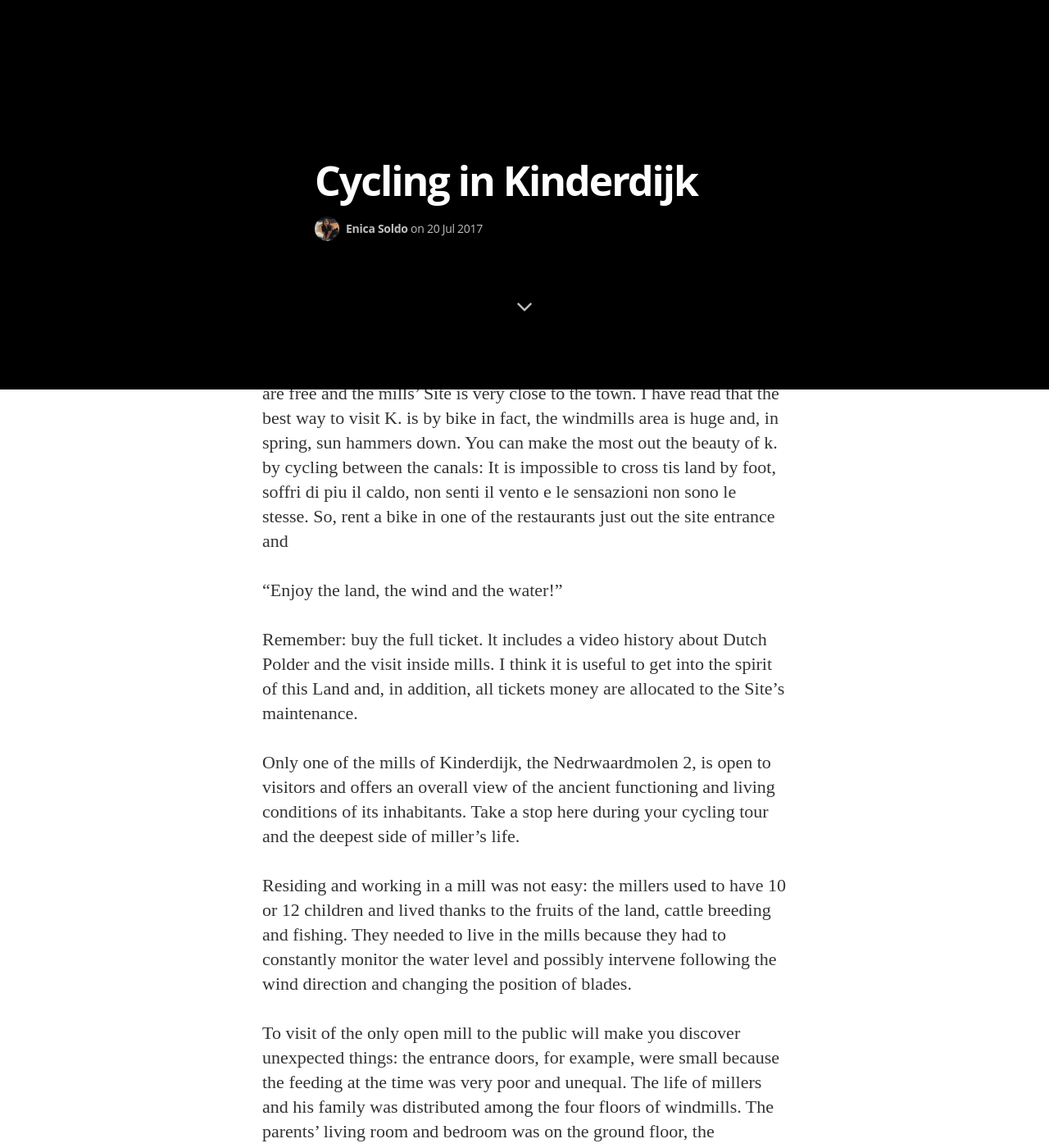
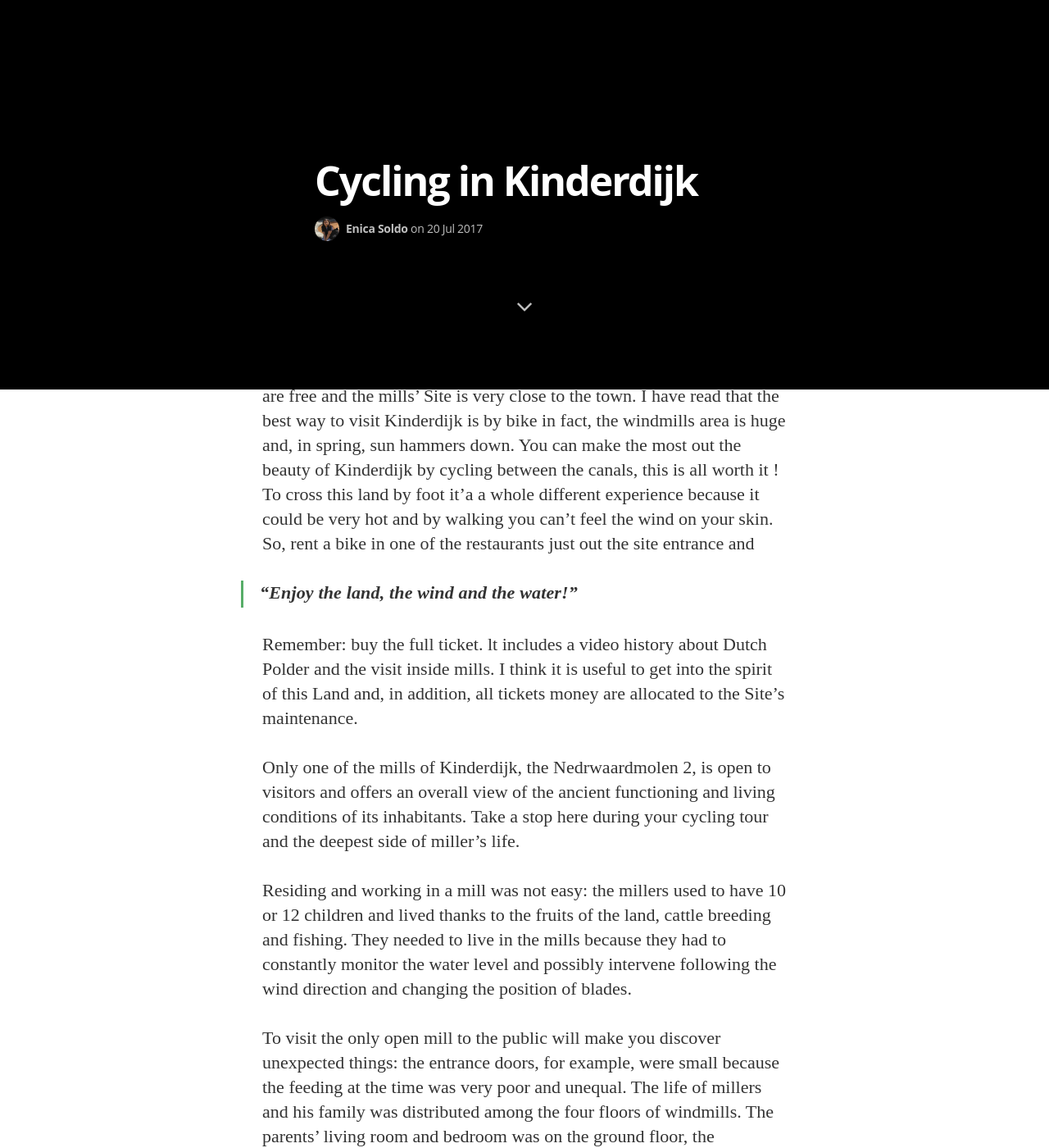
Before and after one commit to enicasoldo/allthesmalltrips.life, a Jekyll site: the page built from _posts/2017-07-20-cycling-in-kinderdijk.md, in a window 1280 px wide and 1400 px high, scrolled down 925 px. Shown: the whole window at 82% size. Built offline with Jekyll 4.4.1, drawn with Linux system fonts in a browser that asks for light colours; nearby versions of some CDN libraries; some web fonts are replaced; our own code applies the rules of GitHub Pages for plain Markdown files; some of the changed text lies outside the part shown.

Commit message:
Update 2017-07-20-cycling-in-kinderdijk.md

```diff
--- a/_posts/2017-07-20-cycling-in-kinderdijk.md
+++ b/_posts/2017-07-20-cycling-in-kinderdijk.md
@@ -9,14 +9,14 @@
 
 You cannot understand Netherlands and its people without visiting Kinderdijk. It is the place were Dutch invented a way to turn a marshy land into an inviting and fertile one that even the Romans considered hostile. As a matter of fact, people here say:
 
-“God created Earth, but Dutch created Holland”
+> **“God created Earth, but Dutch created Holland”**
 
-Kinderdijk is a small village, 16 kilometers from Rotterdam, World Heritage Site since 1997. It is made up by 19 windmills scattered across the boundless Dutch plain!
-Not everyone knows that the 25% of Netherlands is constant at risk of flooding, because of its position below the sea level. These lands were the first experiments of Polder, areas once invaded by the sea, reclaimed by dams, channels and mills.
+Kinderdijk is a small village, 16 kilometers from Rotterdam, **World Heritage Site** since 1997. It is made up by **19 windmills** scattered across the boundless Dutch plain!
+Not everyone knows that the 25% of Netherlands is constant at risk of flooding, because of its position below the sea level. These lands were the first experiments of **Polder**, areas once invaded by the sea, reclaimed by dams, channels and mills.
 
-I reached Kinderdijk by car from Antwerp: It was very simple, parking are free and the mills’ Site is very close to the town. I have read that the best way to visit K. is by bike in fact, the windmills area is huge and, in spring, sun hammers down. You can make the most out the beauty of k. by cycling between the canals: It is impossible to cross tis land by foot, soffri di piu il caldo, non senti il vento e le sensazioni non sono le stesse. So, rent a bike in one of the restaurants just out the site entrance and
+I reached Kinderdijk by car from Antwerp: It was very simple, parking are free and the mills’ Site is very close to the town. I have read that the best way to visit Kinderdijk is by bike in fact, the windmills area is huge and, in spring, sun hammers down. You can make the most out the beauty of Kinderdijk by cycling between the canals, this is all worth it ! To cross this land by foot it'a a whole different experience because it could be very hot and by walking you can't feel the wind on your skin. So, rent a bike in one of the restaurants just out the site entrance and
 
-“Enjoy the land, the wind and the water!”
+> **“Enjoy the land, the wind and the water!”**
 
 Remember: buy the full ticket. lt includes a video history about Dutch Polder and the visit inside mills. I think it is useful to get into the spirit of this Land and, in addition, all tickets money are allocated to the Site’s maintenance.
 
@@ -25,12 +25,12 @@
 Residing and working in a mill was not easy: the millers used to have 10 or 12 children and lived thanks to the fruits of the land, cattle breeding and fishing. They needed to live in the mills because they had to constantly monitor the water level and possibly intervene following the wind direction and changing the position of blades.
 
 
-To visit of the only open mill to the public will make you discover unexpected things: the entrance doors, for example, were small because the feeding at the time was very poor and unequal.
+To visit the only open mill to the public will make you discover unexpected things: the entrance doors, for example, were small because the feeding at the time was very poor and unequal.
 The life of millers and his family was distributed among the four floors of windmills. The parents' living room and bedroom was on the ground floor, the children's rooms on the upper floor, the attic where the fish caught due to the presence of the terminal part of the Fireplace on the third floor, the mill's gears at the fourth and the rotating cover, capable of rotating up to 360 ° according to the wind direction on the top floor.
 
 
 Just a tip: take your lunch bag from home and eat your sandwich on the canal’s stage among waterlilies, dragonflies and enclosed by the beautiful landscape.
 
-After the Second World War, mills stopped working and were replaced by a large and efficient water pumping station. Apart from the one opened to visits, the other 18 mills are privately owned. In summer they contribute to making the landscape beautiful and plunging visitors to another era with blades that rotate as if nothing had changed since the 18th century.
+After the Second World War, mills stopped working and were replaced by a large and efficient water pumping station. Apart from the one opened to visits, the other 18 mills are privately owned. **In summer they contribute to making the landscape beautiful and plunging visitors to another era with blades that rotate as if nothing had changed since the 18th century.**
 
-Kinderdijk is a place to visit once in a lifetime. To stand in front of this engineering wonder, you realize how men can manipulate earth for their own advantage and, at the same time, respect nature’s ecosystems.
+> Kinderdijk is a place to visit once in a lifetime. To stand in front of this engineering wonder, you realize how men can manipulate earth for their own advantage and, at the same time, respect nature’s ecosystems.
```
